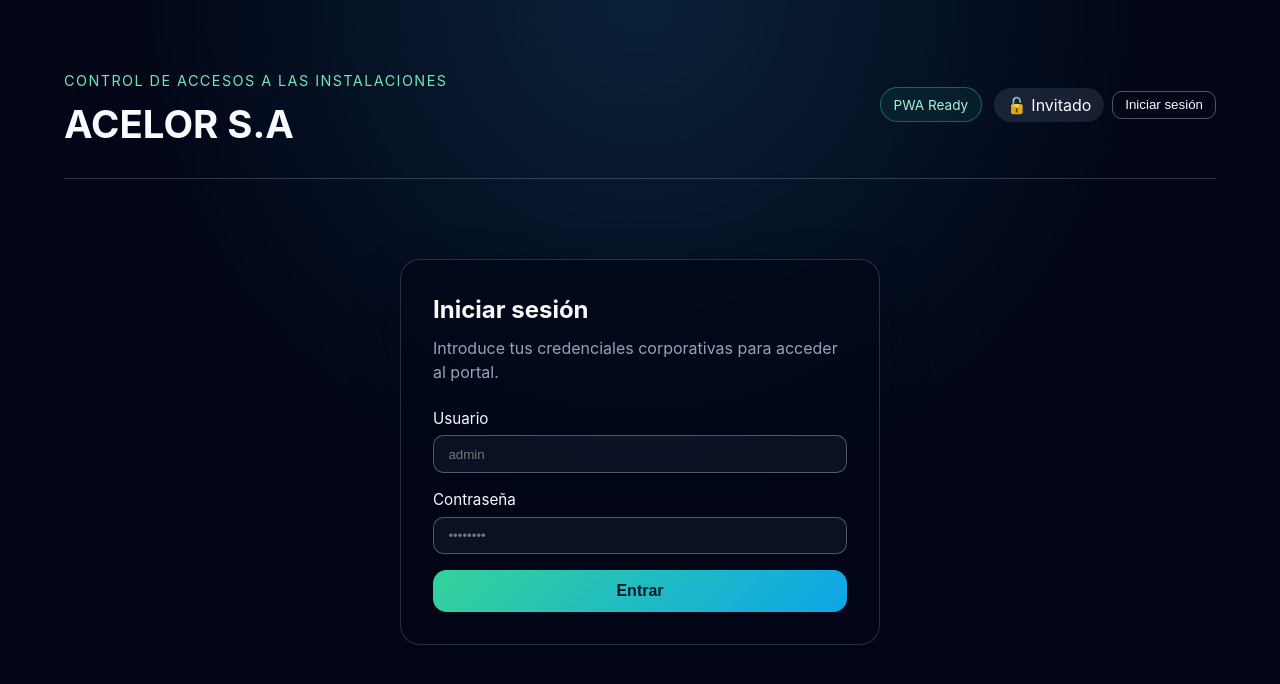
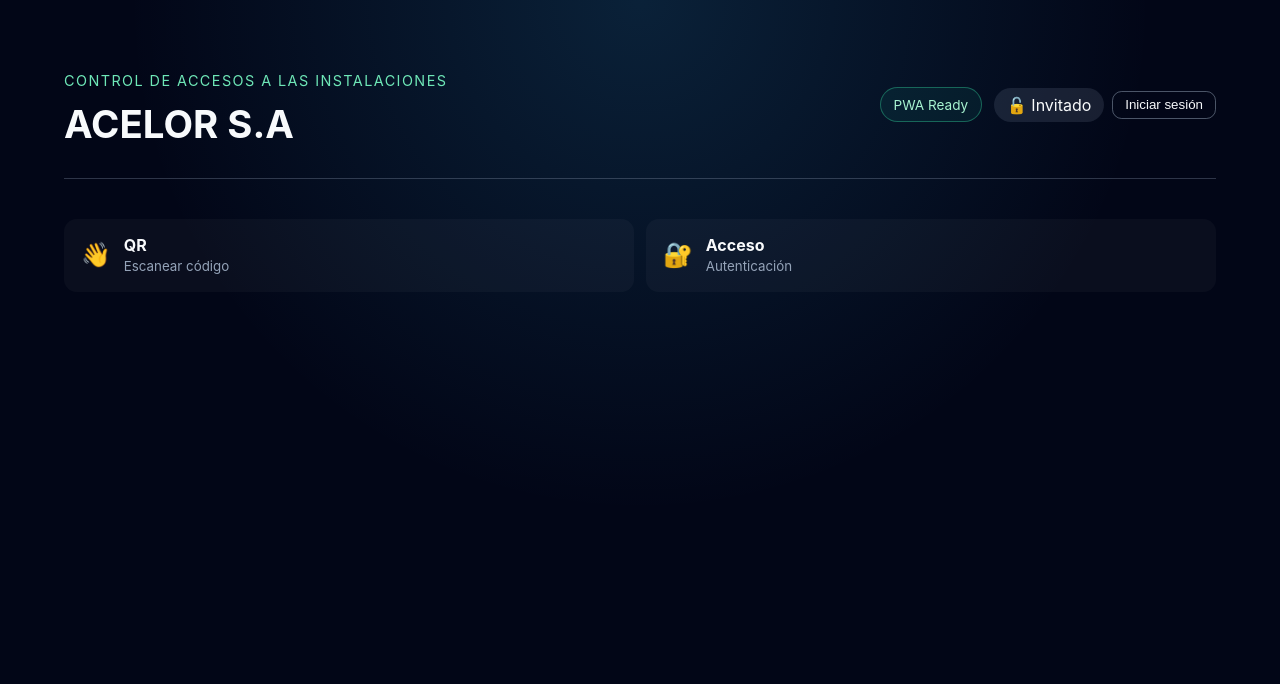
Before and after one commit to rungod95/Control-Accesos, a Vue app in the folder control-accesos-pwa/: page /operador in a window 1280 px wide. Before the commit this address led to /login. Shown: the top 684 px of the page. Built offline with nearby package versions, Linux system fonts and the light colour scheme; no server answers.

Commit message:
chore: remove operator role and route

```diff
--- a/control-accesos-pwa/src/components/layout/AppNav.vue
+++ b/control-accesos-pwa/src/components/layout/AppNav.vue
@@ -1,9 +1,27 @@
 <script setup>
+import { computed } from 'vue';
 import { RouterLink, useRoute } from 'vue-router';
+import { session } from '../../stores/session';
 
 const route = useRoute();
 
-const links = [];
+const ROLE_HOME = {
+  ADMIN: { path: '/admin', label: 'Admin', subtitle: 'Usuarios y accesos', emoji: '🧭' },
+  TRABAJADOR: { path: '/trabajador', label: 'Trabajador', subtitle: 'Mi QR', emoji: '🦺' },
+};
+
+const publicLinks = [
+  { path: '/qr', label: 'QR', subtitle: 'Escanear código', emoji: '👋' },
+  { path: '/login', label: 'Acceso', subtitle: 'Autenticación', emoji: '🔐' },
+];
+
+const links = computed(() => {
+  if (!session.isAuthenticated.value) {
+    return publicLinks;
+  }
+  const roleLink = ROLE_HOME[session.role.value] ? [ROLE_HOME[session.role.value]] : [];
+  return [...roleLink, { path: '/qr', label: 'QR', subtitle: 'Escanear código', emoji: '👋' }];
+});
 
 const isActive = (target) => route.path === target;
 </script>
--- a/control-accesos-pwa/src/router/index.js
+++ b/control-accesos-pwa/src/router/index.js
@@ -2,7 +2,6 @@ import { createRouter, createWebHistory } from 'vue-router';
 
 import HomeView from '../views/HomeView.vue';
 import WorkerView from '../views/WorkerView.vue';
-import OperatorView from '../views/OperatorView.vue';
 import AdminView from '../views/AdminView.vue';
 import GuestView from '../views/GuestView.vue';
 import LoginView from '../views/LoginView.vue';
@@ -19,12 +18,6 @@ const routes = [
     name: 'worker',
     component: WorkerView,
     meta: { title: 'Área de trabajador', access: 'autenticado', requiresAuth: true, roles: ['TRABAJADOR', 'ADMIN'] },
-  },
-  {
-    path: '/operador',
-    name: 'operator',
-    component: OperatorView,
-    meta: { title: 'Área de operador', access: 'autenticado', requiresAuth: true, roles: ['OPERADOR', 'ADMIN'] },
   },
   {
     path: '/admin',
```
Also changed, not shown: control-accesos-pwa/src/constants/roles.js (+0 -13 lines).
